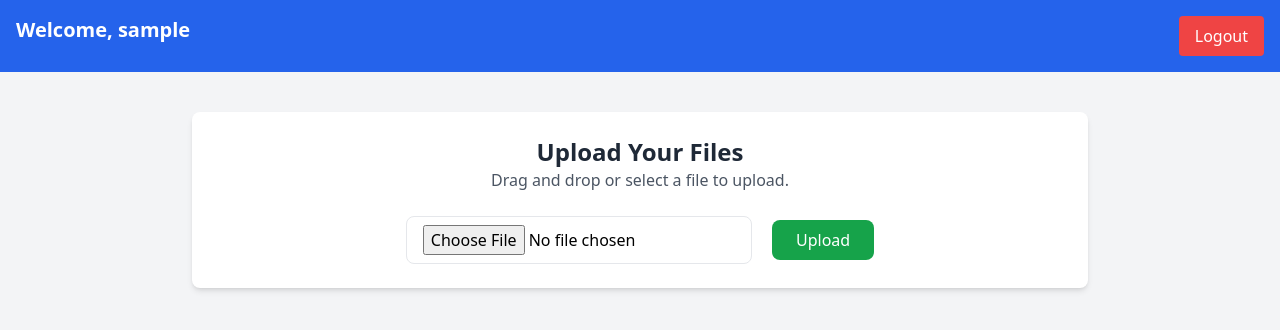
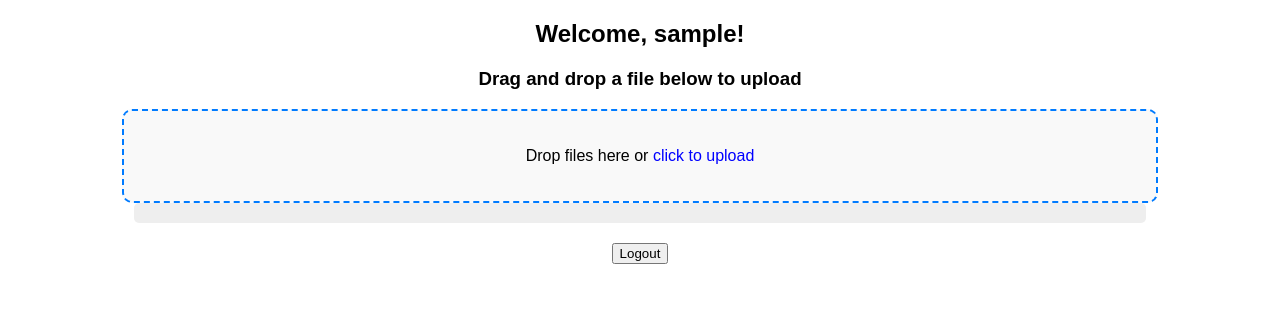
Before and after one commit to Cremattsd/goose-maverick, a Flask app: page /dashboard in a window 1280 px wide. Shown: the top 330 px of the page. Run offline with Flask 3, Linux system fonts and the light colour scheme; the visitor is signed in with stand-in values (Sample User, id 1); some libraries are stand-ins or nearby versions.

Commit message:
Update dashboard.html

```diff
--- a/templates/dashboard.html
+++ b/templates/dashboard.html
@@ -4,28 +4,101 @@
     <meta charset="UTF-8">
     <meta name="viewport" content="width=device-width, initial-scale=1.0">
     <title>Dashboard</title>
-    <script src="https://cdn.tailwindcss.com"></script>
+    <style>
+        body {
+            font-family: Arial, sans-serif;
+            text-align: center;
+            margin: 20px;
+        }
+        .drop-zone {
+            width: 80%;
+            margin: auto;
+            padding: 20px;
+            border: 2px dashed #007bff;
+            border-radius: 10px;
+            text-align: center;
+            cursor: pointer;
+            background-color: #f9f9f9;
+        }
+        .drop-zone.dragover {
+            background-color: #e0f7fa;
+        }
+        #fileInput {
+            display: none;
+        }
+        .output {
+            margin-top: 20px;
+            text-align: left;
+            width: 80%;
+            margin: auto;
+            background: #eee;
+            padding: 10px;
+            border-radius: 5px;
+        }
+        .logout {
+            margin-top: 20px;
+        }
+    </style>
 </head>
-<body class="bg-gray-100">
-    <nav class="bg-blue-600 p-4 text-white flex justify-between">
-        <span class="text-xl font-semibold">Welcome, {{ user }}</span>
-        <a href="{{ url_for('logout') }}" class="bg-red-500 px-4 py-2 rounded hover:bg-red-600 transition">Logout</a>
-    </nav>
-    <div class="max-w-4xl mx-auto mt-10 bg-white p-6 rounded-lg shadow-md">
-        <h2 class="text-2xl font-bold text-gray-800 text-center">Upload Your Files</h2>
-        <p class="text-gray-600 text-center">Drag and drop or select a file to upload.</p>
+<body>
+    <h2>Welcome, {{ user }}!</h2>
+    <h3>Drag and drop a file below to upload</h3>
 
-        <form action="{{ url_for('dashboard') }}" method="POST" enctype="multipart/form-data" class="mt-6 text-center">
-            <input type="file" name="file" class="border px-4 py-2 rounded-lg">
-            <button type="submit" class="ml-4 px-6 py-2 bg-green-600 text-white rounded-lg hover:bg-green-700 transition">Upload</button>
-        </form>
+    <div class="drop-zone" id="dropZone">
+        <p>Drop files here or <label for="fileInput" style="color: blue; cursor: pointer;">click to upload</label></p>
+        <input type="file" id="fileInput" accept=".pdf,.xls,.xlsx,.png,.jpg,.jpeg">
+    </div>
 
+    <div class="output" id="output">
         {% if data %}
-            <div class="mt-6 p-4 border rounded-lg bg-gray-50">
-                <h3 class="text-lg font-semibold text-gray-800">Parsed Data:</h3>
-                <pre class="text-sm text-gray-700 bg-gray-200 p-3 rounded">{{ data }}</pre>
-            </div>
+            <h3>Extracted Data:</h3>
+            <pre>{{ data }}</pre>
         {% endif %}
     </div>
+
+    <button class="logout" onclick="window.location.href='/logout'">Logout</button>
+
+    <script>
+        const dropZone = document.getElementById("dropZone");
+        const fileInput = document.getElementById("fileInput");
+        const output = document.getElementById("output");
+
+        dropZone.addEventListener("dragover", (e) => {
+            e.preventDefault();
+            dropZone.classList.add("dragover");
+        });
+
+        dropZone.addEventListener("dragleave", () => {
+            dropZone.classList.remove("dragover");
+        });
+
+        dropZone.addEventListener("drop", (e) => {
+            e.preventDefault();
+            dropZone.classList.remove("dragover");
+
+            let file = e.dataTransfer.files[0];
+            uploadFile(file);
+        });
+
+        fileInput.addEventListener("change", (e) => {
+            let file = e.target.files[0];
+            uploadFile(file);
+        });
+
+        function uploadFile(file) {
+            let formData = new FormData();
+            formData.append("file", file);
+
+            fetch("/dashboard", {
+                method: "POST",
+                body: formData
+            })
+            .then(response => response.text())
+            .then(data => {
+                output.innerHTML = "<h3>Extracted Data:</h3><pre>" + data + "</pre>";
+            })
+            .catch(error => console.error("Error:", error));
+        }
+    </script>
 </body>
 </html>
```
